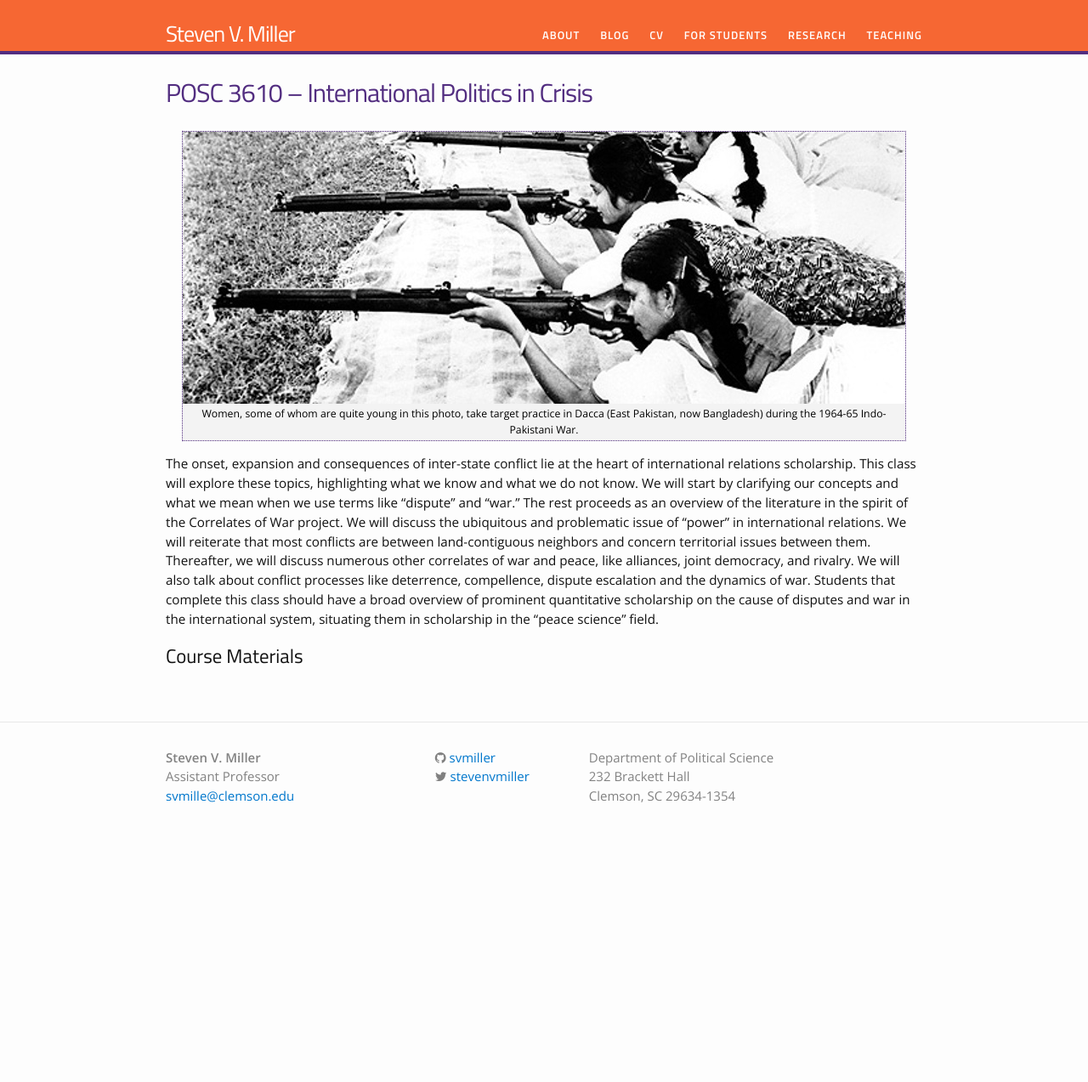
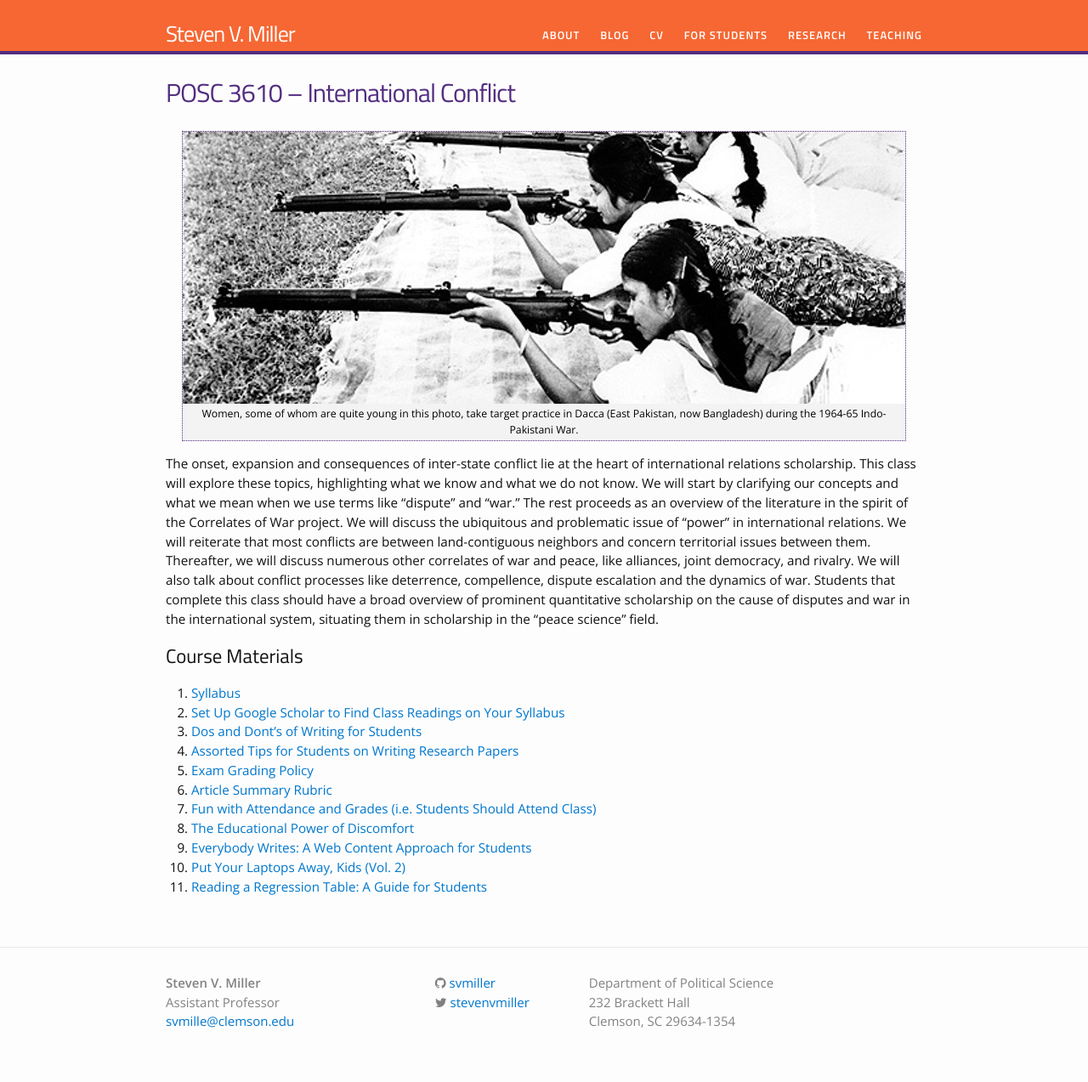
Before and after one commit to svmiller/svmiller.github.io, a Jekyll site: the page built from teaching/posc-3610.md, in a window 1280 px wide. Shown: the whole page at 85% size. Built offline with Jekyll 4.4.1, drawn with Linux system fonts in a browser that asks for light colours; nearby versions of some CDN libraries; some web fonts are replaced; before the commit the page ends 1007 px from its top, so only the background shows below that.

Commit message:
3610 is now 'international conflict' and not the other cornball name from wayback in the WABAC machine.

```diff
--- a/_data/menu.yml
+++ b/_data/menu.yml
@@ -25,7 +25,7 @@
       subhref: "/teaching/posc-1020-introduction-to-international-relations/"
     - subtitle: "POSC 3410 – Quantitative Methods in Political Science"
       subhref: "/teaching/posc-3410-quantitative-methods-in-political-science/"
-    - subtitle: "POSC 3610 – International Politics in Crisis"
-      subhref: "/teaching/posc-3610-international-politics-in-crisis/"
+    - subtitle: "POSC 3610 – International Conflict"
+      subhref: "/teaching/posc-3610-international-conflict/"
     - subtitle: "POSC 3630 – United States Foreign Policy"
       subhref: "/teaching/posc-3630-united-states-foreign-policy/"
--- a/teaching/posc-3610.md
+++ b/teaching/posc-3610.md
@@ -1,7 +1,7 @@
 ---
 layout: page
-title: "POSC 3610 – International Politics in Crisis"
-permalink: /teaching/posc-3610-international-politics-in-crisis/
+title: "POSC 3610 – International Conflict"
+permalink: /teaching/posc-3610-international-conflict/
 ---
 
 {% include image.html url="/images/1965-dacca-women-target-practice.jpg" caption="Women, some of whom are quite young in this photo, take target practice in Dacca (East Pakistan, now Bangladesh) during the 1964-65 Indo-Pakistani War." width=850 align="center" %}
@@ -10,6 +10,20 @@ The onset, expansion and consequences of inter-state conflict lie at the heart o
 
 
 ## Course Materials
+
+1. [Syllabus](https://www.dropbox.com/s/b6wsm15s1go7bxy/posc3610-spring2018-syllabus.pdf?dl=0)
+2. [Set Up Google Scholar to Find Class Readings on Your Syllabus](http://svmiller.com/blog/2017/07/set-up-google-scholar-to-find-class-readings/)
+3. [Dos and Dont's of Writing for Students](http://svmiller.com/blog/2015/06/dos-and-donts-of-writing-for-students/)
+4. [Assorted Tips for Students on Writing Research Papers](http://svmiller.com/blog/2015/12/assorted-tips-students-research-papers/)
+5. [Exam Grading Policy](https://www.dropbox.com/s/apihjs7di81aqcv/svm-exam-grading-policy.pdf?dl=0)
+6. [Article Summary Rubric](https://www.dropbox.com/s/9j66ns1g2briyv9/posc3610-article-summary-rubric.pdf?dl=0)
+7. [Fun with Attendance and Grades (i.e. Students Should Attend Class)](http://svmiller.com/blog/2016/05/fun-with-attendance-grades/)
+8. [The Educational Power of Discomfort](http://svmiller.com/blog/2016/05/educational-power-discomfort/)
+9. [Everybody Writes: A Web Content Approach for Students](http://svmiller.com/blog/2016/05/everybody-writes-academic/)
+10. [Put Your Laptops Away, Kids (Vol. 2)](http://svmiller.com/blog/2016/05/put-your-laptops-away-2/)
+11. [Reading a Regression Table: A Guide for Students](http://svmiller.com/blog/2014/08/reading-a-regression-table-a-guide-for-students/)
+
+
 <!--
 1. [Syllabus](https://www.dropbox.com/s/issmjjkzl8cjtt5/posc3610-fall2017-syllabus.pdf?dl=0)
 2. [Set Up Google Scholar to Find Class Readings on Your Syllabus](http://svmiller.com/blog/2017/07/set-up-google-scholar-to-find-class-readings/)
```
Also changed, not shown: teaching.md (+1 -1 lines).
